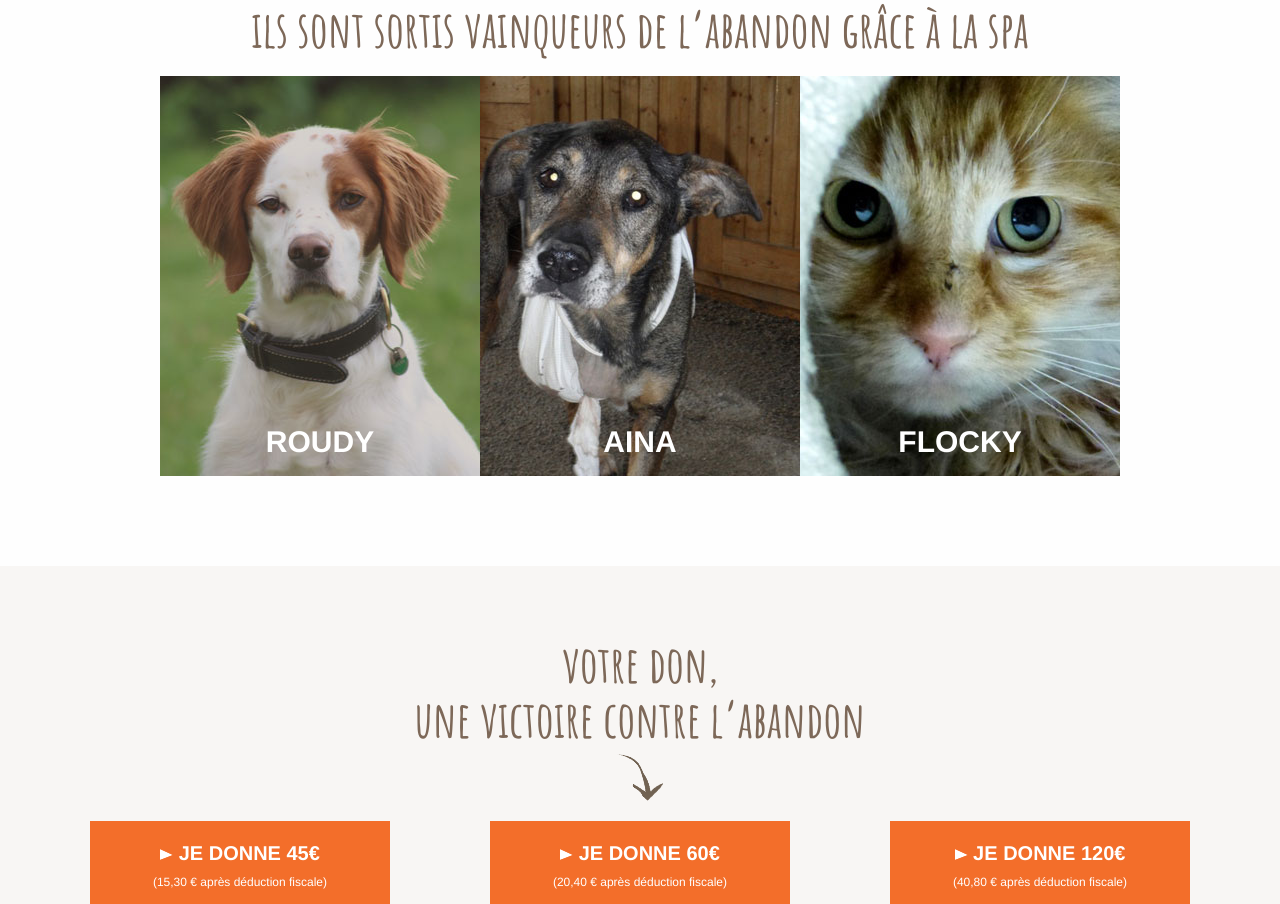
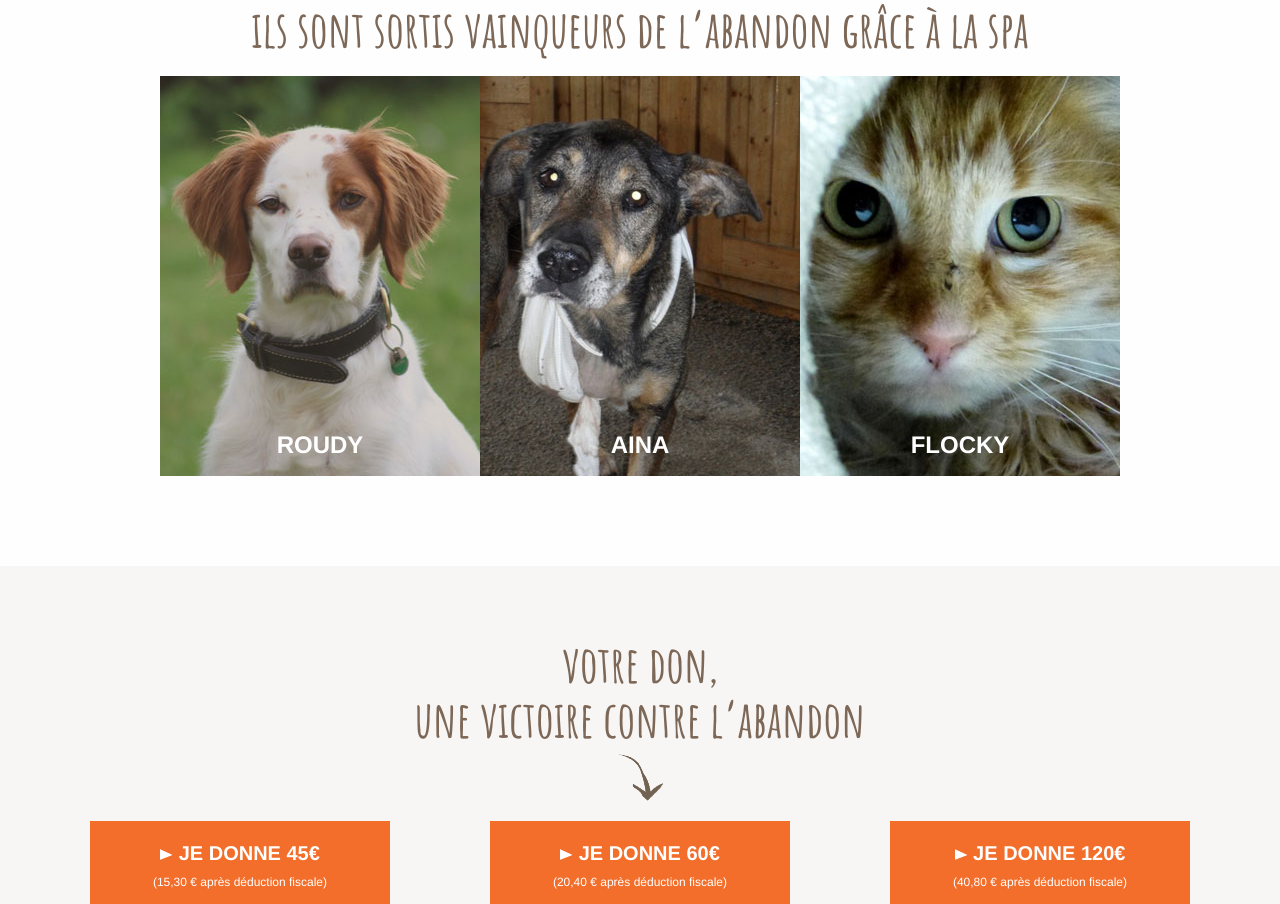
Before and after one commit to adfinitas-app/spa-ete-2016, a Jekyll site: the page built from index.html, in a window 1280 px wide. Shown: the part 738-1642 px from the top of the page. Built offline with Jekyll 4.4.1, drawn with Linux system fonts in a browser that asks for light colours.

Commit message:
Align bloc hover

```diff
--- a/css/app.scss
+++ b/css/app.scss
@@ -97,7 +97,7 @@
 	margin-right: auto;
       }
       .name-text {
-	font-size: 30px;
+	font-size: 24px;
 	font-weight: bold;
 	text-transform: uppercase;
       }
@@ -105,6 +105,15 @@
 	background-color: $brown;
 	overflow: auto;
 	padding: 15px 35px 6px;
+	height: 185px;
+      }
+      .smallest {
+	font-size: 15px;
+	padding-left: 10px;
+	padding-right: 10px;
+	.name-text {
+	  font-size: 17px;
+	}
       }
     }
   }
--- a/index.html
+++ b/index.html
@@ -84,7 +84,7 @@
 	  --><div class="container hover-story">
 	    <img src="/img/histoire-3-avant.jpg" alt="Flocky Avant"><!--
 	    --><img src="/img/histoire-3-apres.jpg" alt="Flocky Apres">
-	    <div class="text">
+	    <div class="text smallest">
 	      <p class="name-text">Flocky peut crier victoire !</p>
 	      <p>
 	      Abonné plusieurs fois, Flocky était devenu très craintif… Bien qu’habitué à l’équipe de notre refuge, il courrait se cacher dès qu’un inconnu arrivait. Jusqu’à ce qu’il croise sa nouvelle maîtresse : une élève vétérinaire qui a su lui redonner confiance.
```
